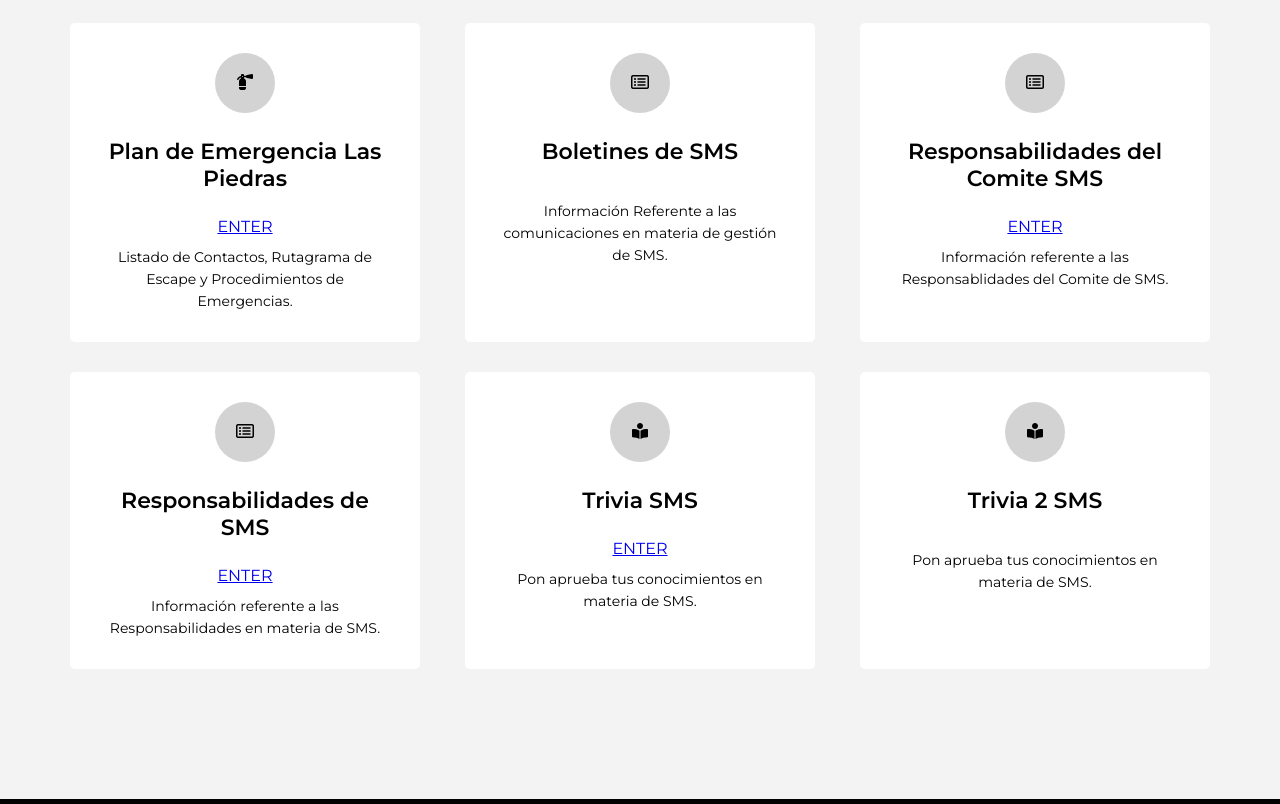
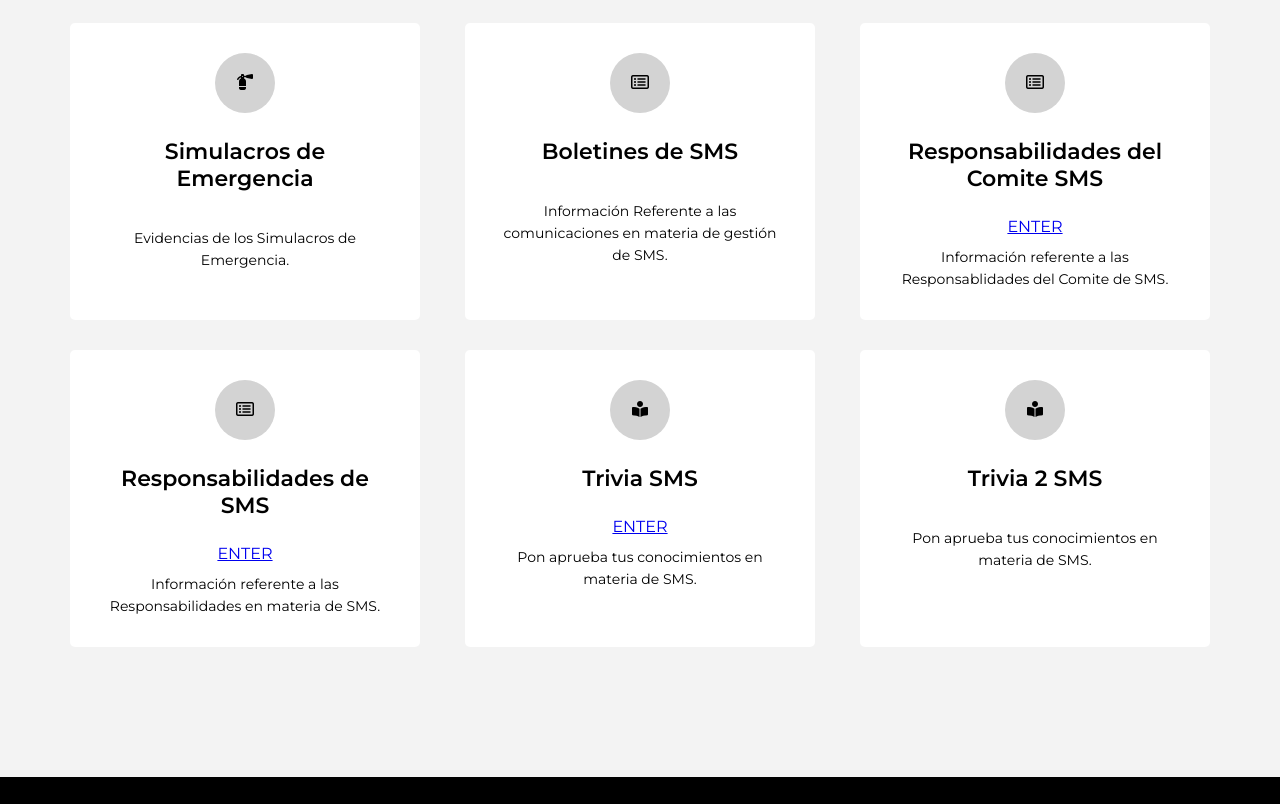
Before and after one commit to RichardGestion/web-alianzaikaro, a plain HTML site: page index15.html in a window 1280 px wide. Shown: the part 1140-1944 px from the top of the page. Drawn offline with Linux system fonts and the light colour scheme.

Commit message:
Update index15.html

```diff
--- a/index15.html
+++ b/index15.html
@@ -97,11 +97,11 @@
         <div class="fila">
             <div class="servicio">
                 <span class="icono"><i class="fa-solid fa-fire-extinguisher"></i></span>
-                <h4>Plan de Emergencia Las Piedras</h4>
+                <h4>Simulacros de Emergencia</h4>
                 <ul class="servicios-tag">
-                    <li><a href="index10.html">ENTER</a></li>
+                    <li><a href=""></a></li>
                 </ul>
-                <p>Listado de Contactos, Rutagrama de Escape y Procedimientos de Emergencias.</p>
+                <p>Evidencias de los Simulacros de Emergencia.</p>
             </div>
             <div class="servicio">
                 <span class="icono"><i class="fa-regular fa-rectangle-list"></i></span>
```
